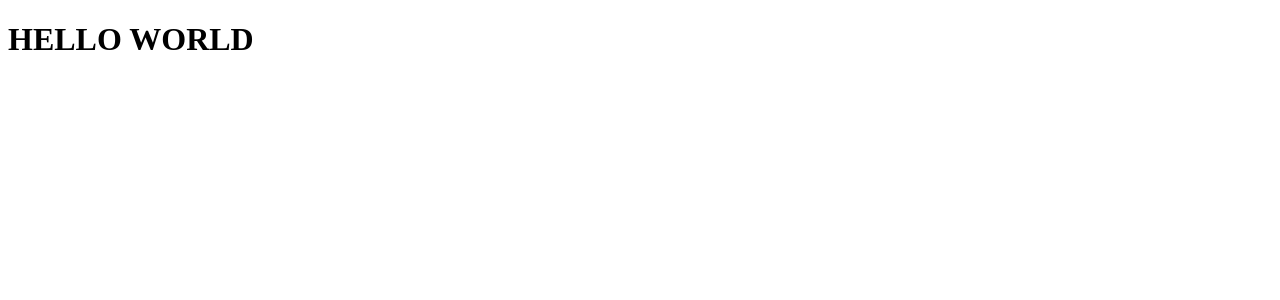
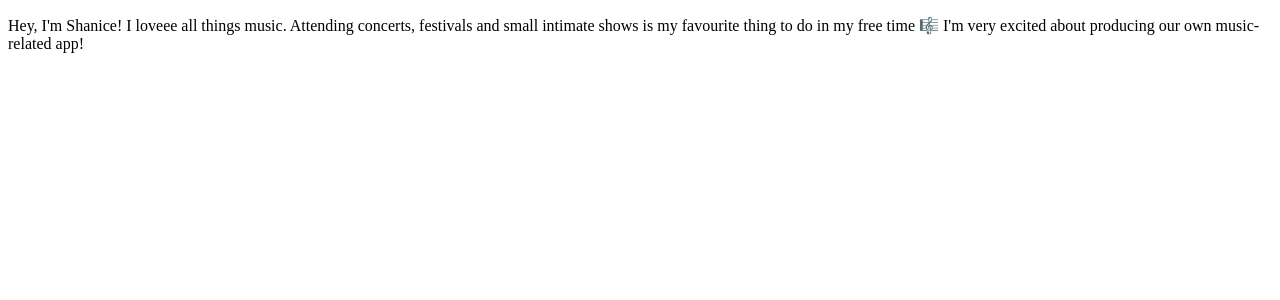
Before and after one commit to morgharrisx/fullstack-3, a React (Create React App) app in the folder frontend/: page / in a window 1280 px wide. Shown: the top 300 px of the page. Built offline with nearby package versions, Linux system fonts and the light colour scheme.

Commit message:
Step 3 requirements complete

```diff
--- a/frontend/src/App.js
+++ b/frontend/src/App.js
@@ -3,8 +3,8 @@ import './App.css';
 function App() {
   return (
     <div className="App">
-      <h1>HELLO WORLD</h1>
-    </div>
+      <p>Hey, I'm Shanice! I loveee all things music. Attending concerts, festivals and small intimate shows is my favourite thing to do in my free time 🎼 I'm very excited about producing our own music-related app!</p>
+      </div>
   );
 }
 
```
